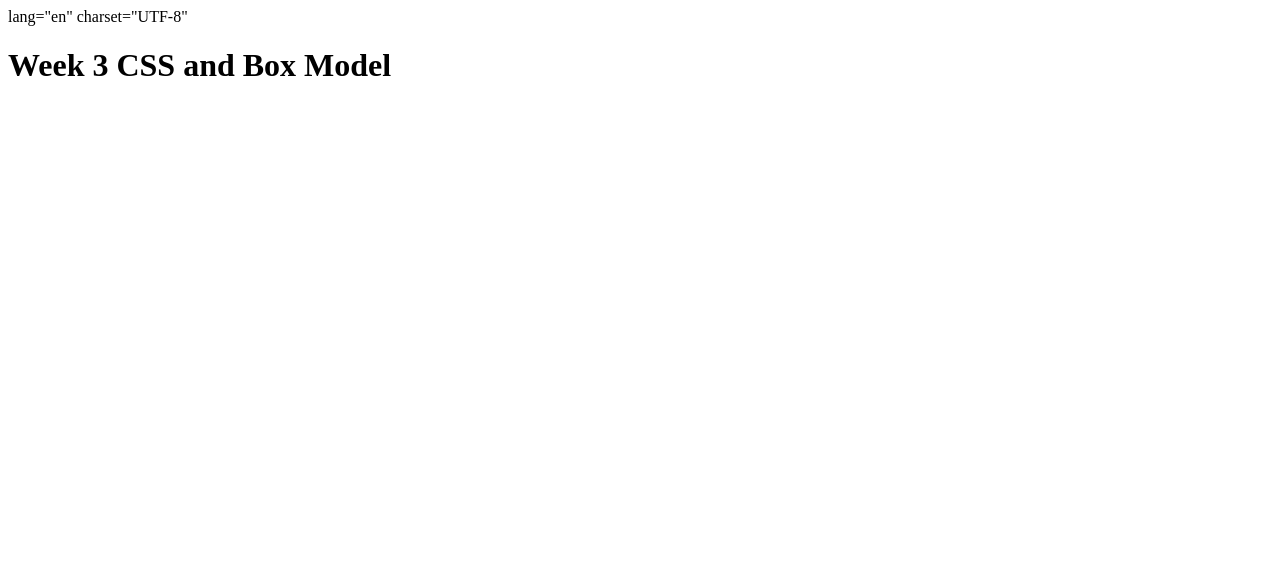
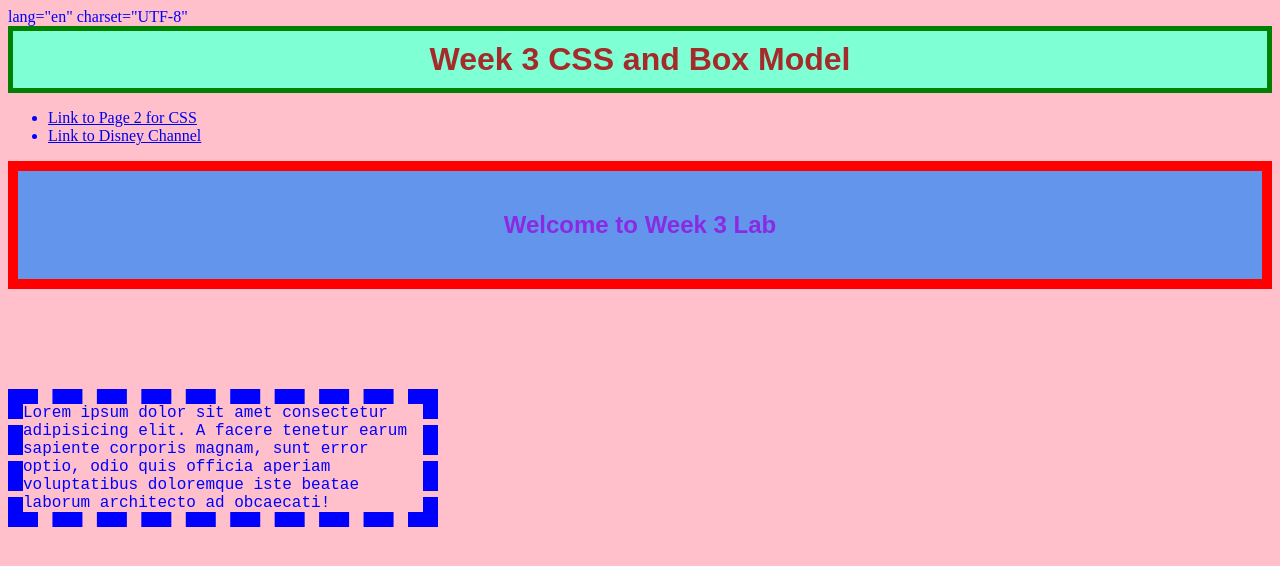
Before and after one commit to VRGalligan/HTMLJS2022, a plain HTML site: page assignment2/Week 3/CSSandBoxModel.html in a window 1280 px wide. Drawn offline with Linux system fonts and the light colour scheme.

Commit message:
End of Class Week 3 Day 1

```diff
--- a/assignment2/Week 3/CSSandBoxModel.html
+++ b/assignment2/Week 3/CSSandBoxModel.html
@@ -3,8 +3,40 @@
     <head>
         <meta> charset="UTF-8"
         <title>Week 3 | CSS and Box Model</title>
+        <link rel="stylesheet" href="style.css">
+        <style>
+            /*
+            This is an example of a selector and css rule using h2
+            */
+            h2{
+                margin: auto;
+                border: 10px solid red;
+                padding: 40px;
+                background-color: cornflowerblue;
+                font-family: Arial, Helvetica, sans-serif;
+                text-align: center;
+                color: blueviolet;
+            }
+            p{
+                width: 400px;
+                margin-top: 100px;
+                border: 15px dashed blue;
+                padding: 0;
+                font-family: 'Courier New', Courier, monospace;
+            }
+        </style>
     </head>
     <body>
-        <h1>Week 3 CSS and Box Model</h1>
+        <!--inline Stylesheet-->
+        <h1 style="margin:auto; border:5px solid green; padding:10px;background-color: aquamarine; color: brown;" >Week 3 CSS and Box Model</h1>
+
+        <ul>
+            <li><a href="Page2Week3.html">Link to Page 2 for CSS</a></li>
+            <li><a href="http://www.disneynow.com">Link to Disney Channel</a></li>
+        </ul>
+       <!--Example of indocument stylesheet-->
+        <h2>Welcome to Week 3 Lab</h2>
+        <p>Lorem ipsum dolor sit amet consectetur adipisicing elit. A facere tenetur earum sapiente corporis magnam, sunt error optio, odio quis officia aperiam voluptatibus doloremque iste beatae laborum architecto ad obcaecati!</p>
+
     </body>
 </html>
--- /dev/null
+++ b/assignment2/Week 3/style.css
@@ -0,0 +1,20 @@
+html, body{
+    background-color: pink;
+    color: blue
+}
+h1{
+    margin: auto;
+    border: 10px solid red;
+    padding: 40px;
+    background-color: cornflowerblue;
+    font-family: Arial, Helvetica, sans-serif;
+    text-align: center;
+    color: blueviolet;
+}
+p{
+    width: 400px;
+    margin-top: 100px;
+    border: 15px dashed blue;
+    padding: 0;
+    font-family: 'Courier New', Courier, monospace;
+}
```
Also changed, not shown: assignment2/Week 3/Page2Week3.html (added, +21 -0 lines), index.html (+1 -0 lines).
